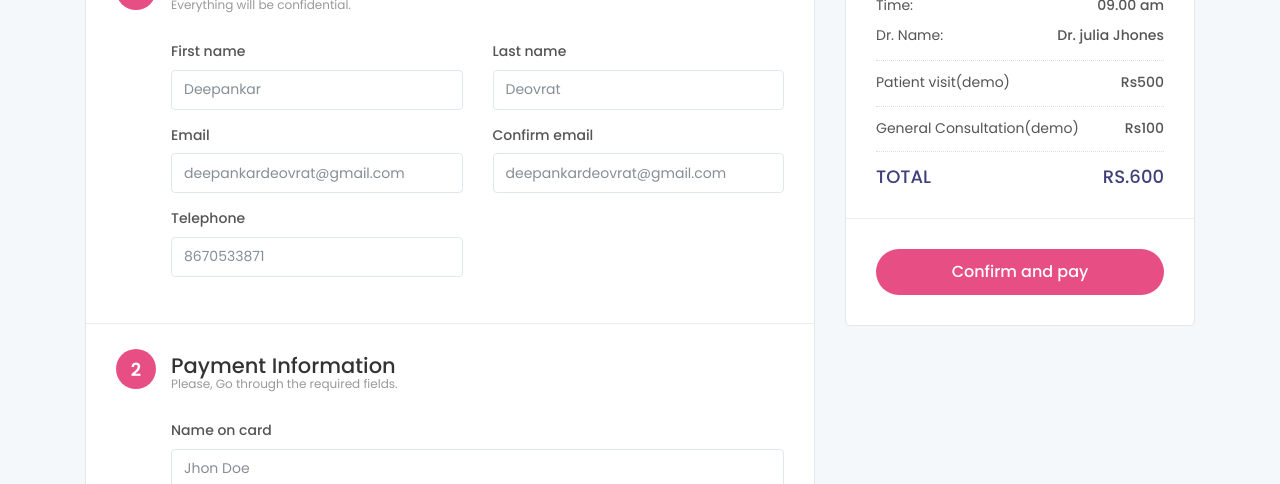
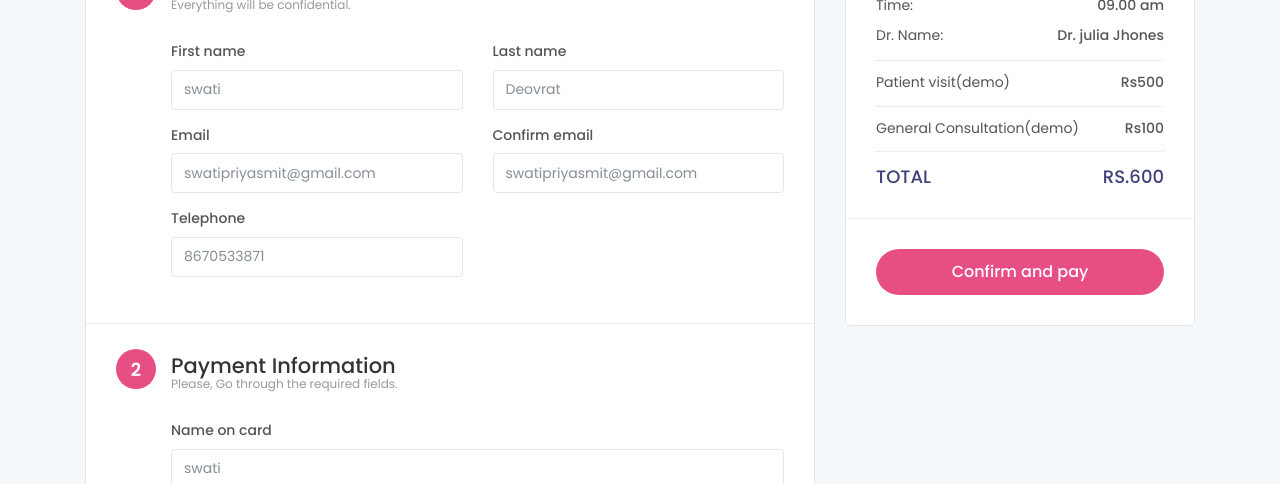
Before and after one commit to swatipriyasmit/index, a plain HTML site: page booking-page.html in a window 1280 px wide. Shown: the part 316-800 px from the top of the page. Drawn offline with Linux system fonts and the light colour scheme.

Commit message:
modified name

```diff
--- a/booking-page.html
+++ b/booking-page.html
@@ -118,7 +118,7 @@
 							<div class="col-md-6 col-sm-6">
 								<div class="form-group">
 									<label>First name</label>
-									<input type="text" class="form-control" id="firstname_booking" name="firstname_booking" placeholder="Deepankar">
+									<input type="text" class="form-control" id="firstname_booking" name="firstname_booking" placeholder="swati">
 								</div>
 							</div>
 							<div class="col-md-6 col-sm-6">
@@ -132,13 +132,13 @@
 							<div class="col-md-6 col-sm-6">
 								<div class="form-group">
 									<label>Email</label>
-									<input type="email" id="email_booking" name="email_booking" class="form-control" placeholder="deepankardeovrat@gmail.com">
+									<input type="email" id="email_booking" name="email_booking" class="form-control" placeholder="swatipriyasmit@gmail.com">
 								</div>
 							</div>
 							<div class="col-md-6 col-sm-6">
 								<div class="form-group">
 									<label>Confirm email</label>
-									<input type="email" id="email_booking_2" name="email_booking_2" class="form-control" placeholder="deepankardeovrat@gmail.com">
+									<input type="email" id="email_booking_2" name="email_booking_2" class="form-control" placeholder="swatipriyasmit@gmail.com">
 								</div>
 							</div>
 						</div>
@@ -163,7 +163,7 @@
 					<div class="step">
 						<div class="form-group">
 							<label>Name on card</label>
-							<input type="text" class="form-control" id="name_card_booking" name="name_card_booking" placeholder="Jhon Doe">
+							<input type="text" class="form-control" id="name_card_booking" name="name_card_booking" placeholder="swati">
 						</div>
 						<div class="row">
 							<div class="col-md-6">
```
